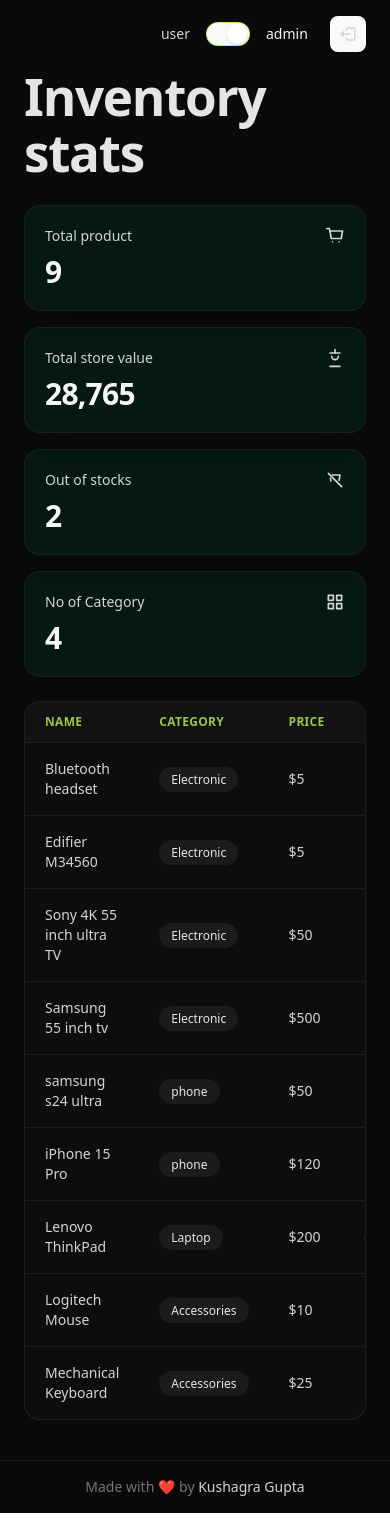
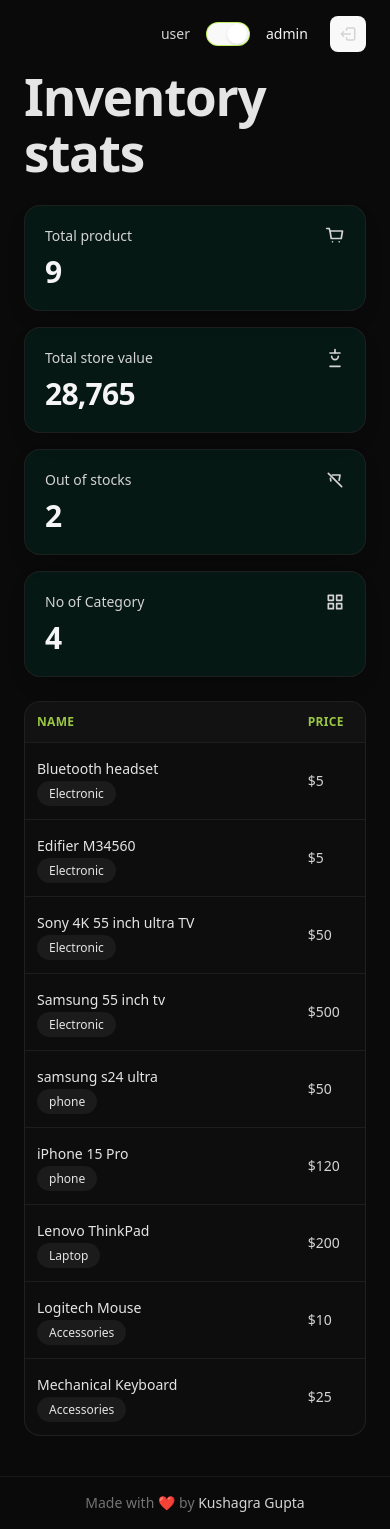
Before and after one commit to Kushagra-234/Lucidity, a React (Vite) app: page / in a window 390 px wide. Built offline with nearby package versions, Linux system fonts and the light colour scheme; no server answers.

Commit message:
adds code to make product table responsive

```diff
--- a/src/features/inventory/components/ProductTable.tsx
+++ b/src/features/inventory/components/ProductTable.tsx
@@ -25,14 +25,15 @@
 
   return (
     <div className="overflow-hidden rounded-2xl border border-neutral-800/80 bg-neutral-900/30">
-      <table className="w-full border-collapse text-left text-sm">
+      <div className="w-full overflow-x-auto">
+        <table className="min-w-[720px] w-full border-collapse text-left text-sm">
           <thead className="bg-neutral-900/60">
             <tr className="text-xs uppercase tracking-wide text-lime-300/80">
               <Th>Name</Th>
-            <Th>Category</Th>
+              <Th className="hidden md:table-cell">Category</Th>
               <Th>Price</Th>
               <Th>Quantity</Th>
-            <Th className="text-right">Value</Th>
+              <Th className="hidden text-right md:table-cell">Value</Th>
               <Th className="text-center">Action</Th>
             </tr>
           </thead>
@@ -43,15 +44,26 @@
               const disableActions = isUser || isDisabled;
               return (
                 <tr key={item.id} className="border-t border-neutral-800/70">
-                <Td>{item.name}</Td>
                   <Td>
+                    <div className="space-y-1">
+                      <div className="font-medium text-neutral-200">
+                        {item.name}
+                      </div>
+                      <div className="md:hidden">
+                        <span className="rounded-full bg-neutral-800/60 px-3 py-1 text-xs text-neutral-200">
+                          {item.category}
+                        </span>
+                      </div>
+                    </div>
+                  </Td>
+                  <Td className="hidden md:table-cell">
                     <span className="rounded-full bg-neutral-800/60 px-3 py-1 text-xs text-neutral-200">
                       {item.category}
                     </span>
                   </Td>
                   <Td>{formatMoney(item.price)}</Td>
                   <Td>{item.quantity}</Td>
-                <Td className="text-right text-neutral-200">
+                  <Td className="hidden text-right text-neutral-200 md:table-cell">
                     {formatMoney(value)}
                   </Td>
                   <Td>
@@ -85,18 +97,22 @@
           </tbody>
         </table>
       </div>
+    </div>
   );
 }
 
 type ThProps = React.ThHTMLAttributes<HTMLTableCellElement>;
 function Th({ className = "", ...props }: ThProps) {
-  return <th className={`px-5 py-3 ${className}`} {...props} />;
+  return <th className={`px-3 py-3 sm:px-5 ${className}`} {...props} />;
 }
 
 type TdProps = React.TdHTMLAttributes<HTMLTableCellElement>;
 function Td({ className = "", ...props }: TdProps) {
   return (
-    <td className={`px-5 py-4 text-neutral-300 ${className}`} {...props} />
+    <td
+      className={`px-3 py-4 text-neutral-300 sm:px-5 ${className}`}
+      {...props}
+    />
   );
 }
 
```
Lines whose indentation alone changed are shown as unchanged.
